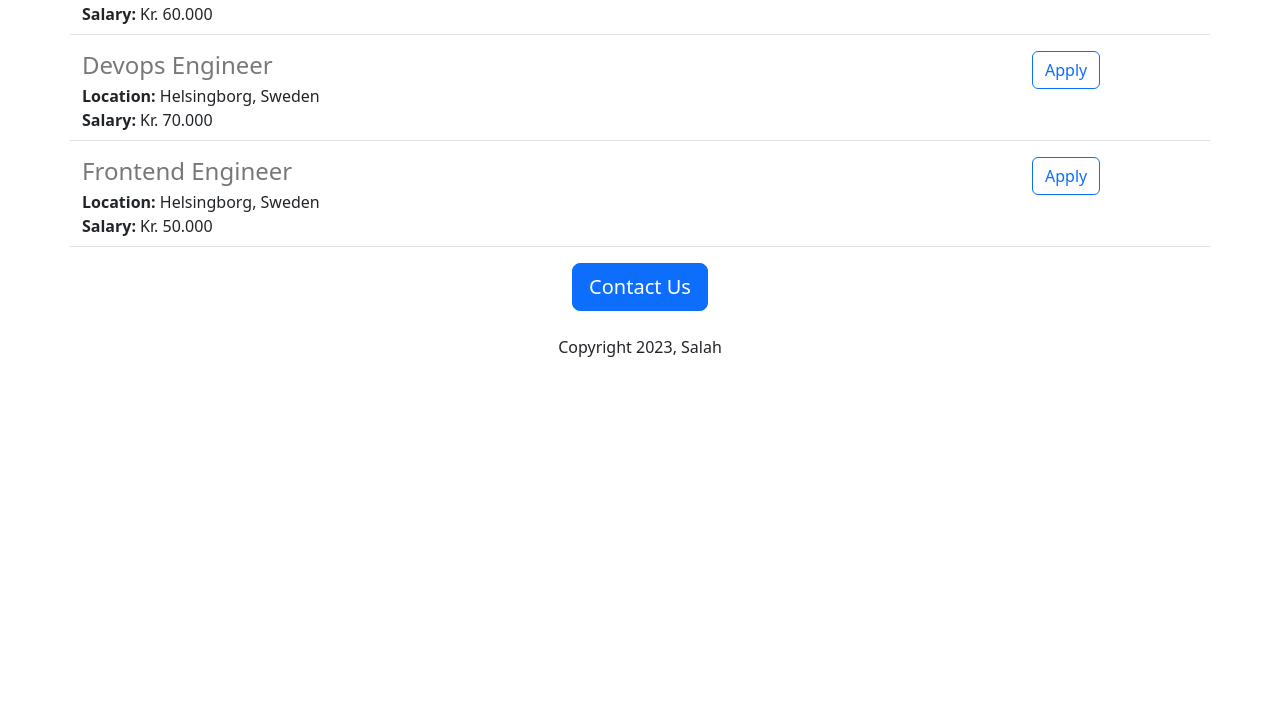
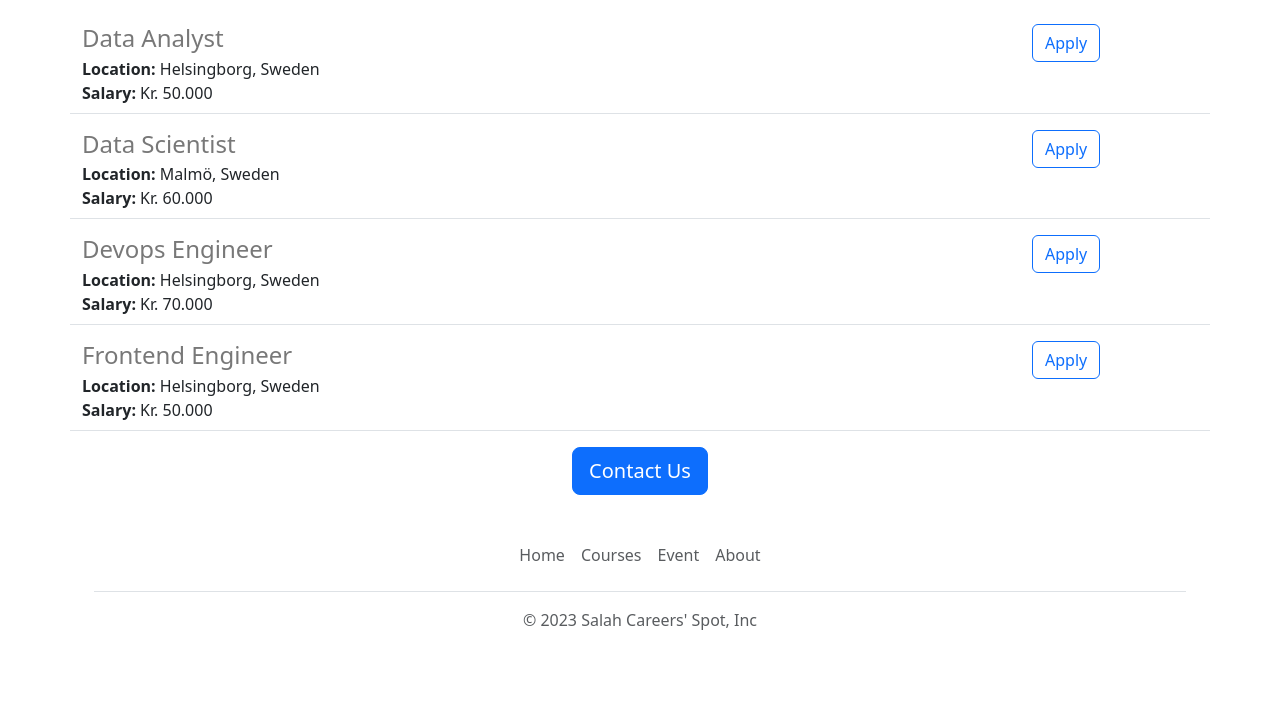
Before and after one commit to salah-96/salah-careers-website, a Flask app: page / in a window 1280 px wide. Shown: the part 869-1573 px from the top of the page. Before the commit the page ends 1226 px from the top, so only its background shows below. Run offline with Flask 3, Linux system fonts and the light colour scheme.

Commit message:
added functional and aesthetic improvments

```diff
--- a/app.py
+++ b/app.py
@@ -5,25 +5,25 @@ app = Flask(__name__)
 JOBS = [
   {
     'id': 1,
-    'tittle': 'Data Analyst',
+    'title': 'Data Analyst',
     'location': 'Helsingborg, Sweden',
     'salary': 'Kr. 50.000'
   },
   {
     'id': 2,
-    'tittle': 'Data Scientist',
+    'title': 'Data Scientist',
     'location': 'Malmö, Sweden',
     'salary':'Kr. 60.000'
   },
   {
     'id': 3,
-    'tittle': 'Devops Engineer',
+    'title': 'Devops Engineer',
     'location': 'Helsingborg, Sweden',
     'salary': 'Kr. 70.000'
   },
   {
     'id': 4,
-    'tittle': 'Frontend Engineer',
+    'title': 'Frontend Engineer',
     'location': 'Helsingborg, Sweden',
     'salary': 'Kr. 50.000'
   }
--- /dev/null
+++ b/templates/footer.html
@@ -0,0 +1,11 @@
+<div class="container">
+  <footer class="py-3 my-4">
+    <ul class="nav justify-content-center border-bottom pb-3 mb-3">
+      <li class="nav-item"><a target="_blank" href="https://www.salah.ai" class="nav-link px-2 text-muted">Home</a></li>
+      <li class="nav-item"><a target="_blank" href="https://www.salah.ai/learn" class="nav-link px-2 text-muted">Courses</a></li>
+      <li class="nav-item"><a target="_blank" href="https://www.salah.ai/events" class="nav-link px-2 text-muted">Event</a></li>
+      <li class="nav-item"><a target="_blank"  href="https://www.salah.ai/about" class="nav-link px-2 text-muted">About</a></li>
+    </ul>
+    <p class="text-center text-muted">&copy; 2023 Salah Careers' Spot, Inc</p>
+  </footer>
+</div>
--- a/templates/home.html
+++ b/templates/home.html
@@ -10,19 +10,25 @@
         height: 360px;
         width: 100%;
         object-fit: cover;
+        margin-bottom: 16px;
       }
     </style>
 
 
   </head>
   <body>
+    {% include 'nav.html' %}
+    <img class="img-fluid" id="banner" src="https://salah-careers-website--sallad1.repl.co/static/banner.jpg" >
     <div class="container">
-      <h1 class="text-center mt-2 mb-4">{{company_name}} Careers' Spot</h1>
-      <img class="img-fluid" id="banner" src="https://salah-careers-website--sallad1.repl.co/static/banner.jpg" >
-
       <h2 class="text-center mt-2 mb-4">About the company</h2>
-      <p class="lead"> Salah Careers' Spot is a leading company in the industry that aims to revolutionize the world of work. It offers exciting career opportunities for people who value innovation, collaboration, and diversity. Salah is also a community of passionate and talented people who believe that work should be meaningful, rewarding, and fun. Join Salah today and become part of the family!</p>
-
+      <div class="row" style="margin-bottom:16px">
+        <div class="col-md-6">
+      <p class="lead"> Salah Careers' Spot is a leading company in the industry that aims to revolutionize the world of work. It offers exciting career opportunities for people who value innovation, collaboration, and diversity. Salah is also a community of passionate and talented people who believe that work should be meaningful, rewarding, and fun. Join Salah today and become part of the family!
+      </p>
+        </div>
+        <div class="d-none d-md-block col-md-6">
+        <img src="/static/people.jpg" style="height:320px; border-radius:4px;">
+      </div>
       <h2 class="text-center mt-2 mb-4">Job Openings</h2>
       <div>
         {% for job in jobs %}
@@ -30,9 +36,9 @@
         {% endfor %}
       </div>
       <div class="text-center">
-      <button class="btn btn-primary btn-lg">Contact Us</button>
-        <p class="mt-4">Copyright 2023, Salah</p>
+      <a class="btn btn-primary btn-lg" href='mailto:hello@salah.ai?subject=Question%20about%20Job%20Openings&body=My%20name%3A%20%3Cyour%20name%20here%3E%0D%0A%0D%0AMy%20questions%3A%20%3CEnter%20your%20questtion%20here%3E%0D%0A%0D%0A'>Contact Us</a>
       <div>
     </div>
+        {% include 'footer.html' %}
   </body>
 </html>
--- a/templates/jobitem.html
+++ b/templates/jobitem.html
@@ -1,6 +1,6 @@
 <div class="border-bottom row" style="margin-bottom:16px; padding-bottom:8px;">
   <div class="col-10" >
-    <h4 style="color:rgb(120, 120, 120); margin-bottom:4px;">{{job['tittle']}}</h4>
+    <h4 style="color:rgb(120, 120, 120); margin-bottom:4px;">{{job['title']}}</h4>
     <div>
       <b>Location:</b> {{job['location']}}
     </div>
@@ -8,7 +8,7 @@
       <b>Salary:</b> {{job['salary']}}
     </div>
   </div>
-  <div class="col-2">
-    <button type="button" class="btn btn-outline-primary">Apply</button>
+  <div class="col-2 padding-right:16px">
+    <a href="mailto:hello@salah.ai?subject=Application%20for%20{{job['title']}}&body=My%20name%3A%20%3Cyour%20name%20here%3E%0D%0A%0D%0AMy%20Resume%20link%3A%20%3Cresume%20link%3E%0D%0A%0D%0AMy%20LinkedIn%20link%3A%20%3Clinkedin%20link%3E%0D%0A%0D%0A" type="button" class="btn btn-outline-primary float align-middle">Apply</a>
   </div>
 </div>
--- /dev/null
+++ b/templates/nav.html
@@ -0,0 +1,9 @@
+<nav class="navbar shadow-sm fixed-top bg-white">
+  <div class="container-fluid">
+    <a class="navbar-brand" href="#">
+      <img src="/static/logo.svg" alt="Logo" width="30" height="24" class="d-inline-block align-text-top">
+      Salah Careers' Spot
+    </a>
+  </div>
+</nav>
+<div style="height:56px"></div>
```
Also changed, not shown: static/logo.svg (added), 1 other file.
